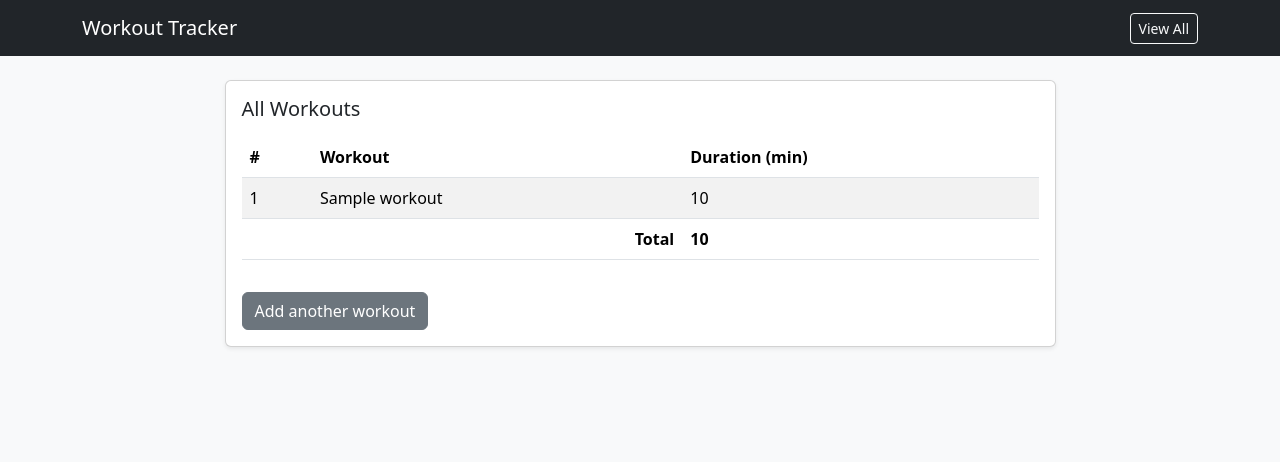
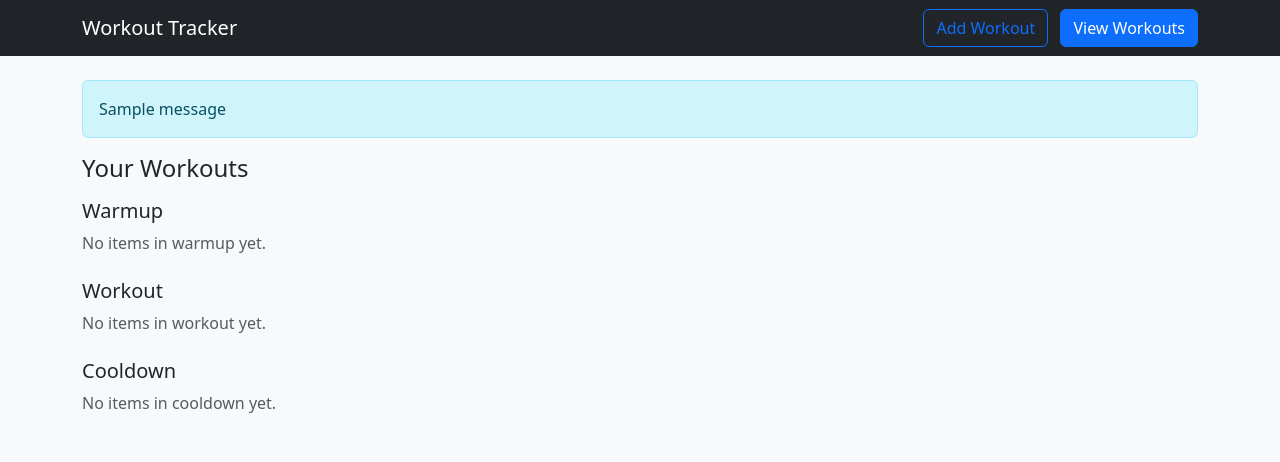
Before and after one commit to 2024tm93086/assignment-2, a Flask app: template templates/workouts.html in a window 1280 px wide. Shown: the top 462 px of the page. Run offline with Flask 3, Linux system fonts and the light colour scheme; the template is opened without the code that fills it: most values are stand-ins (such as "Sample title", 1, 10 or a date in 2020); one stand-in notice (Sample message) is shown.

Commit message:
category added

```diff
--- a/app.py
+++ b/app.py
@@ -1,27 +1,46 @@
-from flask import Flask, render_template, request, redirect, url_for
+from flask import Flask, render_template, request, redirect, url_for, flash
 
 app = Flask(__name__)
+app.secret_key = "dev-secret"
 
 workouts = []
 
 
-@app.route("/", methods=["GET", "POST"])
+@app.route("/", methods=["GET"])
 def index():
-    if request.method == "POST":
-        name = request.form.get("workout", "").strip()
-        duration = request.form.get("duration", "").strip()
-
-        if name and duration.isdigit():
-            workouts.append({"name": name, "duration": int(duration)})
-            return redirect(url_for("workouts_page"))
-        # if invalid, just fall through and re-render with a simple message
-        return render_template("index.html", error="Enter a name and a numeric duration (minutes).")
-
     return render_template("index.html")
 
 
-@app.route("/workouts")
-def workouts_page():
-    # total minutes, just to show something extra
-    total = sum(w["duration"] for w in workouts)
-    return render_template("workouts.html", workouts=workouts, total=total)
+@app.route("/add", methods=["POST"])
+def add():
+    name = request.form.get("name", "").strip()
+    duration = request.form.get("duration", "").strip()
+    category = request.form.get("category", "Workout")
+
+    # basic validation
+    if not name:
+        flash("Please enter a workout name.")
+        return redirect(url_for("index"))
+
+    try:
+        minutes = int(duration)
+        if minutes <= 0:
+            raise ValueError()
+    except ValueError:
+        flash("Duration must be a positive number of minutes.")
+        return redirect(url_for("index"))
+
+    if category not in ["Warmup", "Workout", "Cooldown"]:
+        category = "Workout"
+
+    workouts.append({"name": name, "duration": minutes, "category": category})
+    flash("Workout added!")
+    return redirect(url_for("index"))
+
+
+@app.route("/workouts", methods=["GET"])
+def list_workouts():
+    grouped = {"Warmup": [], "Workout": [], "Cooldown": []}
+    for w in workouts:
+        grouped[w["category"]].append(w)
+    return render_template("workouts.html", grouped=grouped)
--- a/templates/base.html
+++ b/templates/base.html
@@ -26,18 +26,27 @@
         <a class="navbar-brand" href="{{ url_for('index') }}"
           >Workout Tracker</a
         >
-        <div>
-          <a
-            class="btn btn-outline-light btn-sm"
-            href="{{ url_for('workouts_page') }}"
-            >View All</a
+        <div class="ms-auto">
+          <a class="btn btn-outline-primary me-2" href="{{ url_for('index') }}"
+            >Add Workout</a
+          >
+          <a class="btn btn-primary" href="{{ url_for('list_workouts') }}"
+            >View Workouts</a
           >
         </div>
       </div>
     </nav>
 
     <!-- Main content -->
-    <div class="container mt-4">{% block content %} {% endblock %}</div>
+    <main class="container py-4">
+      {% with messages = get_flashed_messages() %} {% if messages %}
+      <div class="alert alert-info">
+        {% for m in messages %}
+        <div>{{ m }}</div>
+        {% endfor %}
+      </div>
+      {% endif %} {% endwith %} {% block content %}{% endblock %}
+    </main>
 
     <script
       src="https://cdn.jsdelivr.net/npm/bootstrap@5.3.8/dist/js/bootstrap.bundle.min.js"
--- a/templates/workouts.html
+++ b/templates/workouts.html
@@ -1,49 +1,26 @@
-{% extends "base.html" %} {% block title %}All Workouts{% endblock %} {% block
-content %}
-<div class="row justify-content-center">
-  <div class="col-md-9">
-    <div class="card shadow-sm">
-      <div class="card-body">
-        <h5 class="card-title mb-3">All Workouts</h5>
+{% extends "base.html" %} {% block content %}
+<h1 class="h4 mb-3">Your Workouts</h1>
 
-        {% if workouts %}
-        <div class="table-responsive">
-          <table class="table table-striped align-middle">
-            <thead>
-              <tr>
-                <th>#</th>
-                <th>Workout</th>
-                <th>Duration (min)</th>
-              </tr>
-            </thead>
-            <tbody>
-              {% for w in workouts %}
-              <tr>
-                <td>{{ loop.index }}</td>
-                <td>{{ w.name }}</td>
-                <td>{{ w.duration }}</td>
-              </tr>
-              {% endfor %}
-            </tbody>
-            <tfoot>
-              <tr>
-                <th colspan="2" class="text-end">Total</th>
-                <th>{{ total }}</th>
-              </tr>
-            </tfoot>
-          </table>
-        </div>
-        {% else %}
-        <p class="text-muted mb-0">No workouts yet. Add your first one!</p>
-        {% endif %}
-
-        <div class="mt-3">
-          <a href="{{ url_for('index') }}" class="btn btn-secondary"
-            >Add another workout</a
-          >
-        </div>
+{% set sections = ["Warmup", "Workout", "Cooldown"] %} {% for section in
+sections %}
+<div class="mb-4">
+  <h2 class="h5">{{ section }}</h2>
+  {% if grouped[section] %}
+  <ul class="list-group">
+    {% for w in grouped[section] %}
+    <li
+      class="list-group-item d-flex justify-content-between align-items-center"
+    >
+      <div>
+        <strong>{{ w.name }}</strong>
+        <span class="text-muted">• {{ w.duration }} min</span>
       </div>
-    </div>
-  </div>
+      <span class="badge text-bg-secondary">{{ section }}</span>
+    </li>
+    {% endfor %}
+  </ul>
+  {% else %}
+  <div class="text-muted">No items in {{ section.lower() }} yet.</div>
+  {% endif %}
 </div>
-{% endblock %}
+{% endfor %} {% endblock %}
```
Also changed, not shown: templates/index.html (+20 -17 lines).
